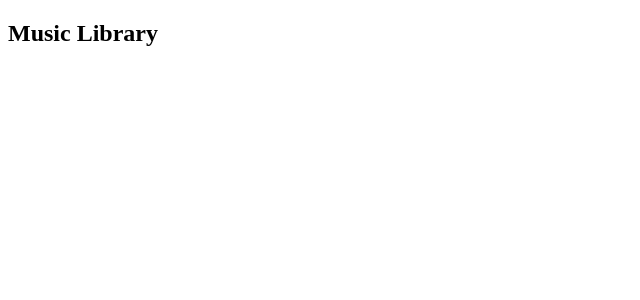
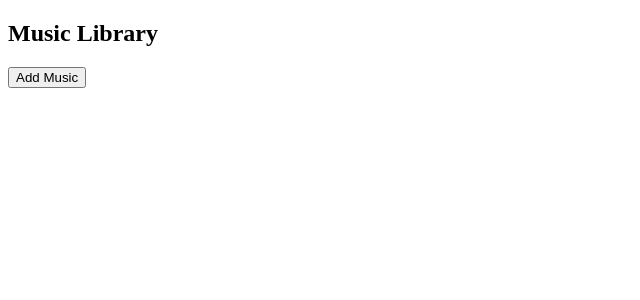
Before and after one commit to Kpun763/music-library-frontend, a React (Create React App) app: page / in a window 1280 px wide. Shown: the top 300 px of the page, without its empty margins (0-640 px from the left). Built offline with nearby package versions, Linux system fonts and the light colour scheme.

Commit message:
Added async functioin. Also created new components and ran import axios

```diff
--- a/package.json
+++ b/package.json
@@ -6,6 +6,7 @@
     "@testing-library/jest-dom": "^5.17.0",
     "@testing-library/react": "^13.4.0",
     "@testing-library/user-event": "^13.5.0",
+    "axios": "^1.5.0",
     "react": "^18.2.0",
     "react-dom": "^18.2.0",
     "react-scripts": "5.0.1",
--- a/src/App.jsx
+++ b/src/App.jsx
@@ -1,10 +1,19 @@
 import "./App.css";
 import Header from "./Components/Header/Header";
+import axios from "axios";
+
 
 function App() {
+
+  const fetchMusic = async () => {
+    const response = await axios.get("https://localhost:7073/api/MusicLibrary")
+    console.log(response)
+  }
+
   return (
     <div className="App">
       <Header />
+      <button onClick={fetchMusic}>Add Music</button>
     </div>
   );
 }
```
Also changed, not shown: src/Components/SearchBar/SearchBar.jsx (added), 1 other file (tests, documents, lock files or other folders).
